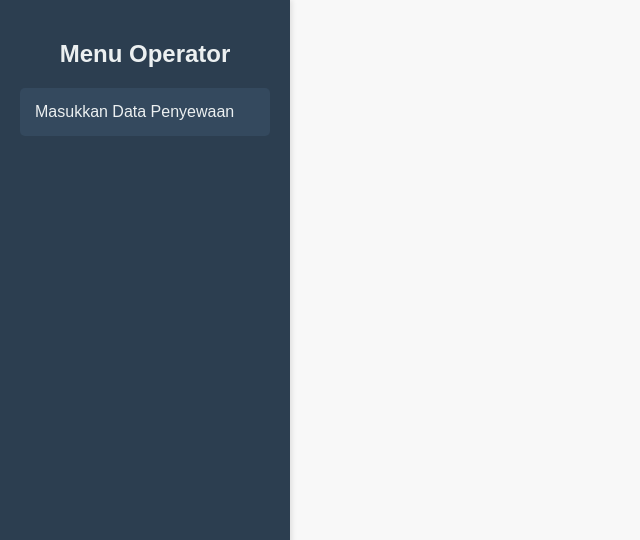
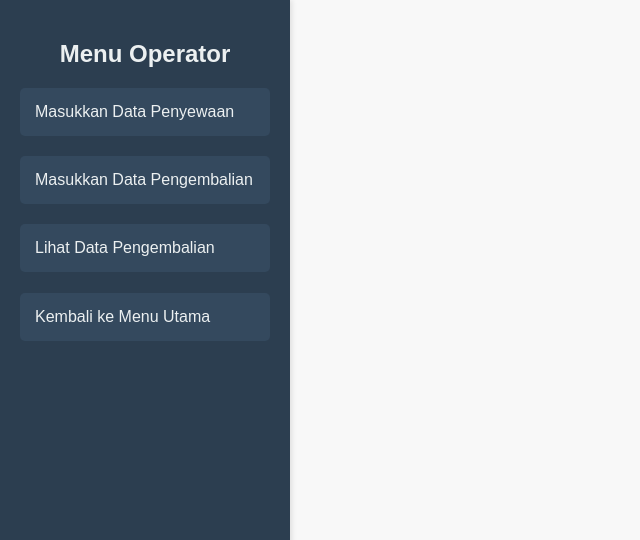
Before and after one commit to TalhaFatur74/PL-Peminjaman-Scooter-Elektrik, a PHP site: page /menu-operator.php in a window 1280 px wide. Shown: the top 540 px of the page, without its empty margins (0-640 px from the left). Run offline with PHP 8.4, Linux system fonts and the light colour scheme.

Commit message:
Update menu-operator.php

```diff
--- a/menu-operator.php
+++ b/menu-operator.php
@@ -287,3 +287,41 @@ else if (isset($_POST['insert_pengembalian']))
                     </form>
                 </div>
             </div>
+             <button onclick="toggleButton('insert_pengembalian')" class="button">Masukkan Data Pengembalian</button><br>
+            <div id="insert_pengembalian" class="content-section">
+                <form method="POST" action="<?php echo htmlspecialchars($_SERVER["PHP_SELF"]); ?>">
+                    <input type="hidden" name="insert_pengembalian" value="insert_pengembalian">
+
+                    <label for="nomorScooter">Nomor Scooter: </label><br>
+                    <input type="text" name="nomorScooter" placeholder="Masukkan Nomor Scooter" required><br><br>
+
+                    <label for="nomorKTP">Nomor KTP (maks: 16 karakter): </label><br>
+                    <input type="text" name="nomorKTP" placeholder="Masukkan Nomor KTP" required><br><br>
+
+                    <label for="waktuAwal">Waktu Penyewaan: </label><br>
+                    <input type="text" name="waktuAwal" placeholder="Masukkan Waktu Penyewaan" required><br><br>
+
+                    <label for="waktuAkhir">Waktu Pengembalian: </label><br>
+                    <input type="text" name="waktuAkhir" placeholder="Masukkan Waktu Pengembalian" required><br><br>
+
+                    <label for="tarifAwal">Tarif untuk 1 Jam Pertama: </label><br>
+                    <input type="text" name="tarifAwal" placeholder="Masukkan Tarif Awal" required><br><br>
+
+                    <button type="submit" class="btn">Submit</button><br><br>
+                </form>
+            </div>
+
+            <div>
+                <form action="<?php echo htmlspecialchars($_SERVER["PHP_SELF"]); ?>" method="POST">
+                <button type="submit" class="button">Lihat Data Pengembalian</button><br><br>
+                <input type="hidden" name="lihat_data_pengembalian">
+                </form>
+            </div>
+
+            <div>
+                <form method="POST" action="<?php echo htmlspecialchars($_SERVER["PHP_SELF"]); ?>">
+                    <input type="hidden" name="keluar_menu_admin">
+                    <button type="submit" class="button">Kembali ke Menu Utama</button>
+                </form>
+            </div>
+        </div>
```
